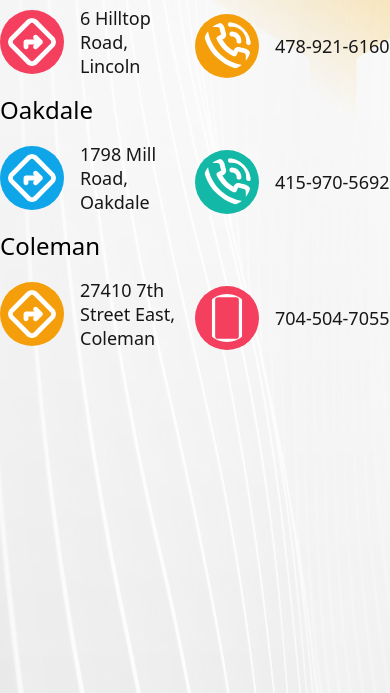
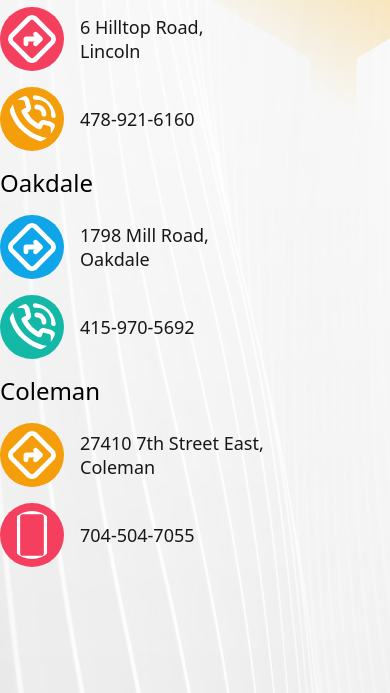
Before and after one commit to Kristijan-Naumovski/TechUp-Digital-Buissness-Card, a website: page index.html in a window 390 px wide. Shown: the part 151-844 px from the top of the page. Drawn offline with nearby package versions, Linux system fonts and the light colour scheme.

Commit message:
final push

```diff
--- a/index.html
+++ b/index.html
@@ -20,7 +20,7 @@
         class="absolute top-0 right-0 object-cover opacity-60 -z-10"/>
       <div class="container mx-auto h-screen">
         <div class="h-full flex flex-wrap flex justify-between items-center">
-          <div class="grid grid-cols-2 items-end space-y-4">
+          <div class="grid grid-cols-1 sm:grid-cols-2 items-end space-y-4">
             <div>
               <p class="font-medium text-2xl">Lincoln</p>
               <div class="flex items-center space-x-4 mt-4">
```
